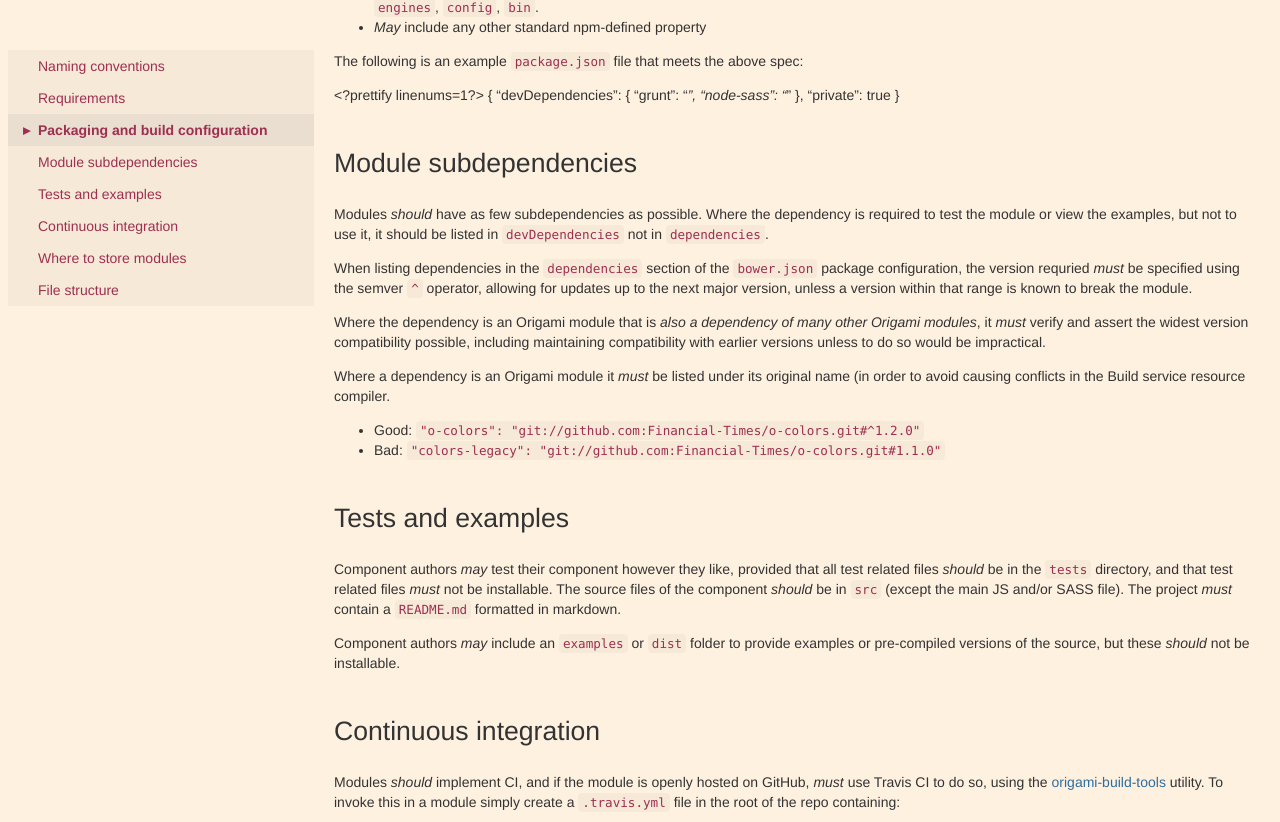
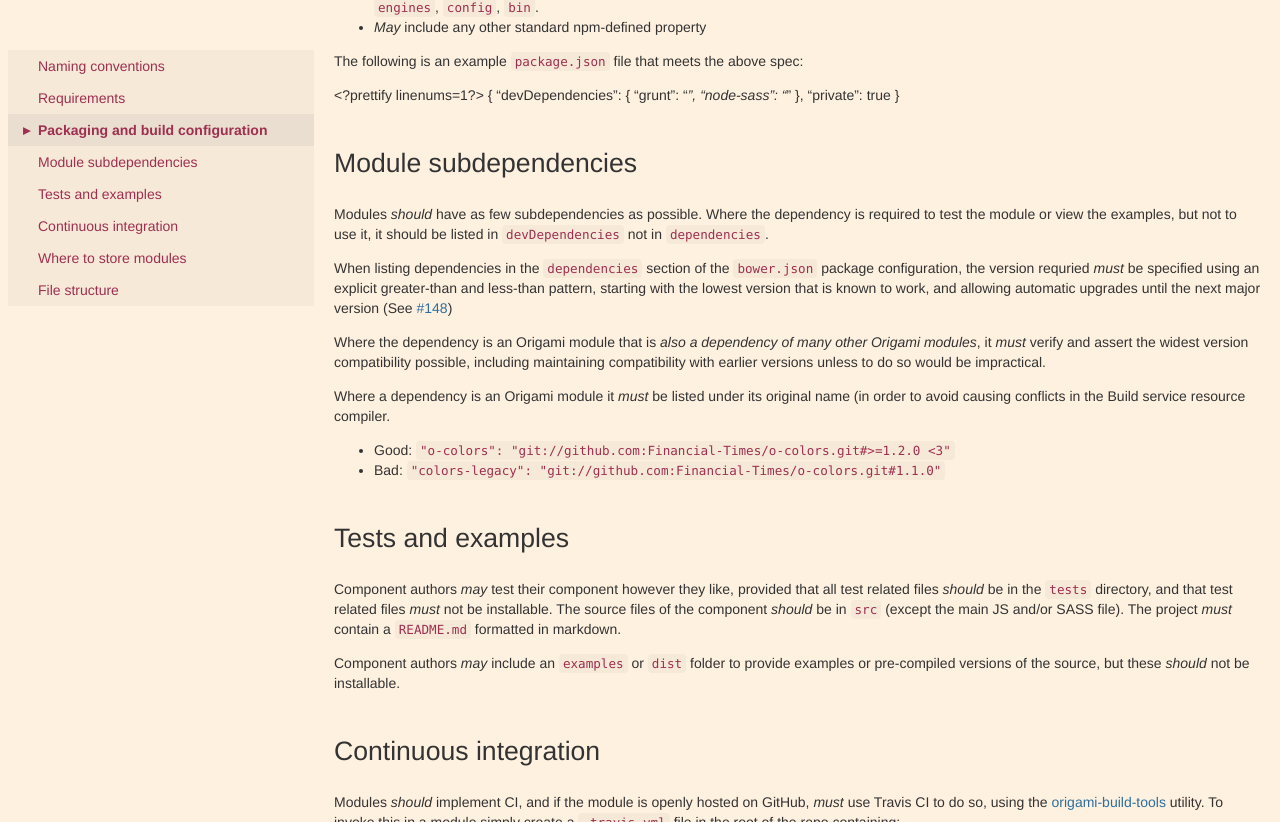
Before and after one commit to Financial-Times/ft-origami, a Jekyll site: the page built from docs/component-spec/modules.md, in a window 1280 px wide and 900 px high, scrolled down 2327 px, cut to the strip 0-822 px from the top of the window. Built offline with Jekyll 4.4.1, drawn with Linux system fonts in a browser that asks for light colours.

Commit message:
Update to specify versions explicitly, closes #148

```diff
--- a/docs/component-spec/modules.md
+++ b/docs/component-spec/modules.md
@@ -110,13 +110,13 @@ The following is an example `package.json` file that meets the above spec:
 
 Modules *should* have as few subdependencies as possible.  Where the dependency is required to test the module or view the examples, but not to use it, it should be listed in `devDependencies` not in `dependencies`.
 
-When listing dependencies in the `dependencies` section of the `bower.json` package configuration, the version requried *must* be specified using the semver `^` operator, allowing for updates up to the next major version, unless a version within that range is known to break the module.
+When listing dependencies in the `dependencies` section of the `bower.json` package configuration, the version requried *must* be specified using an explicit greater-than and less-than pattern, starting with the lowest version that is known to work, and allowing automatic upgrades until the next major version (See [#148](https://github.com/Financial-Times/ft-origami/issues/148))
 
 Where the dependency is an Origami module that is *also a dependency of many other Origami modules*, it *must* verify and assert the widest version compatibility possible, including maintaining compatibility with earlier versions unless to do so would be impractical.
 
 Where a dependency is an Origami module it *must* be listed under its original name (in order to avoid causing conflicts in the Build service resource compiler.
 
-* Good: `"o-colors": "git://github.com:Financial-Times/o-colors.git#^1.2.0"`
+* Good: `"o-colors": "git://github.com:Financial-Times/o-colors.git#>=1.2.0 <3"`
 * Bad: `"colors-legacy": "git://github.com:Financial-Times/o-colors.git#1.1.0"`
 
 
```
Also changed, not shown: docs/developer-guide/modules.md (+5 -5 lines).
